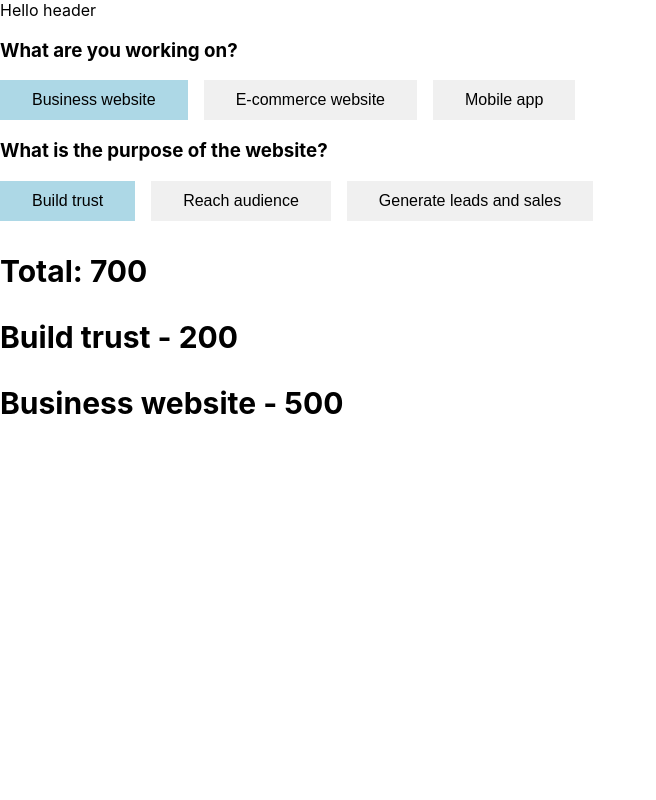
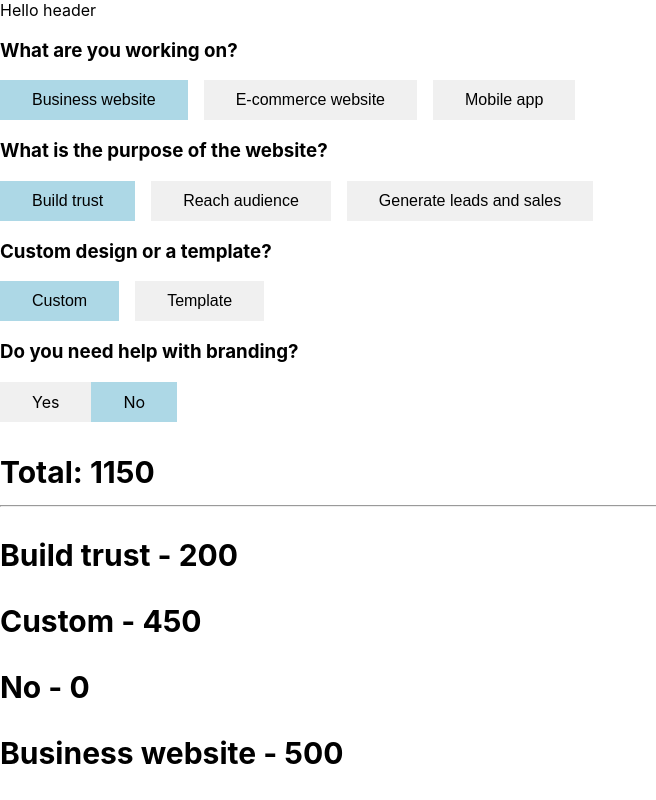
Before and after one commit to asnbkk/cost-calculator, a React (Create React App) app: page / in a window 1280 px wide. Shown: the whole page, without its empty margins (0-656 px from the left). Built offline with nearby package versions, Linux system fonts and the light colour scheme.

Commit message:
seems to be ok

```diff
--- a/src/components/Calculator/Calculator.js
+++ b/src/components/Calculator/Calculator.js
@@ -9,6 +9,7 @@ import {
   Registration,
   Payments,
   Purpose,
+  Branding,
 } from '../../temp/TabOptions';
 import { GlobalContext } from '../../context/GlobalState';
 
@@ -17,7 +18,8 @@ const Calculator = () => {
 
   const businessWebsite = () => {
     let purpose = BW.find((o) => o.type === 'BW_PURPOSE');
-    // let designType = BW.find((o) => o.type === 'BW_DESIGN');
+    let designType = BW.find((o) => o.type === 'BW_DESIGN');
+    let branding = BW.find((o) => o.type === 'BW_BRANDING');
     return (
       <>
         <h3>What is the purpose of the website?</h3>
@@ -28,14 +30,23 @@ const Calculator = () => {
             setState(purpose.name, purpose.price, 'BW_PURPOSE');
           }}
         />
-        {/* <h3>Custom design or a template?</h3>
+        <h3>Custom design or a template?</h3>
         <Tabs
           options={DesignType}
           defaultOption={designType}
           onSelect={(designType) => {
             setState(designType.name, designType.price, 'BW_DESIGN');
           }}
-        /> */}
+        />
+        <h3>Do you need help with branding?</h3>
+        <Tabs
+          toggle
+          options={Branding}
+          defaultOption={branding}
+          onSelect={(branding) => {
+            setState(branding.name, branding.price, 'BW_BRANDING');
+          }}
+        />
       </>
     );
   };
--- a/src/components/Total/Total.js
+++ b/src/components/Total/Total.js
@@ -8,7 +8,6 @@ const Total = () => {
   let amount = common[_type.code].map((item) => {
     return item.price;
   });
-  console.log(common);
   const total = amount.reduce((acc, item) => (acc += item), +_type.price);
   // temp
   const _amount = common[_type.code].map((item) => {
@@ -21,6 +20,7 @@ const Total = () => {
   return (
     <TotalStyle>
       Total: {total}
+      <hr />
       {_amount}
       {_type.name} - {_type.price}
     </TotalStyle>
--- a/src/context/AppReducer.js
+++ b/src/context/AppReducer.js
@@ -21,6 +21,7 @@ const Reducer = (state, action) => {
 
     case 'BW_PURPOSE':
     case 'BW_DESIGN':
+    case 'BW_BRANDING':
       return {
         ...state,
         BW: [
--- a/src/context/GlobalState.js
+++ b/src/context/GlobalState.js
@@ -12,7 +12,8 @@ const initialState = {
   ],
   BW: [
     { type: 'BW_PURPOSE', name: 'Build trust', price: 200 },
-    // { type: 'BW_DESIGN', name: 'Custom', price: 450 },
+    { type: 'BW_DESIGN', name: 'Custom', price: 450 },
+    { type: 'BW_BRANDING', name: 'No', price: 0 },
   ],
   MA: [],
 };
--- a/src/temp/TabOptions.js
+++ b/src/temp/TabOptions.js
@@ -37,3 +37,8 @@ export const Purpose = [
   { name: 'Reach audience', price: 500 },
   { name: 'Generate leads and sales', price: 700 },
 ];
+
+export const Branding = [
+  { name: 'Yes', price: 1500 },
+  { name: 'No', price: 0 },
+];
```
